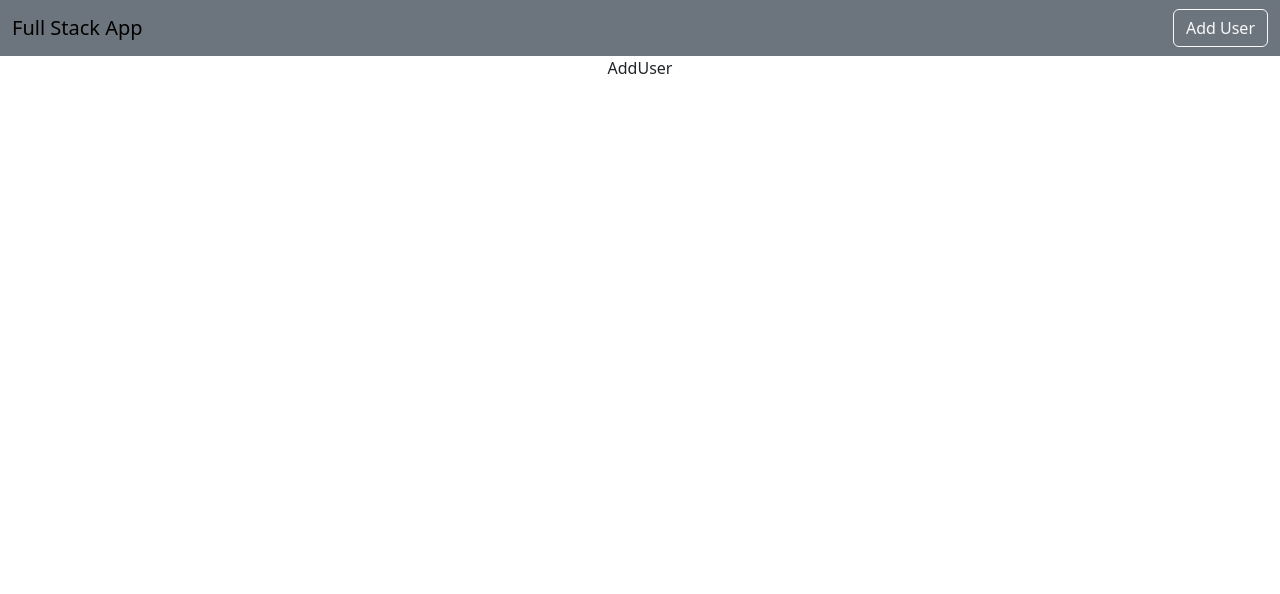
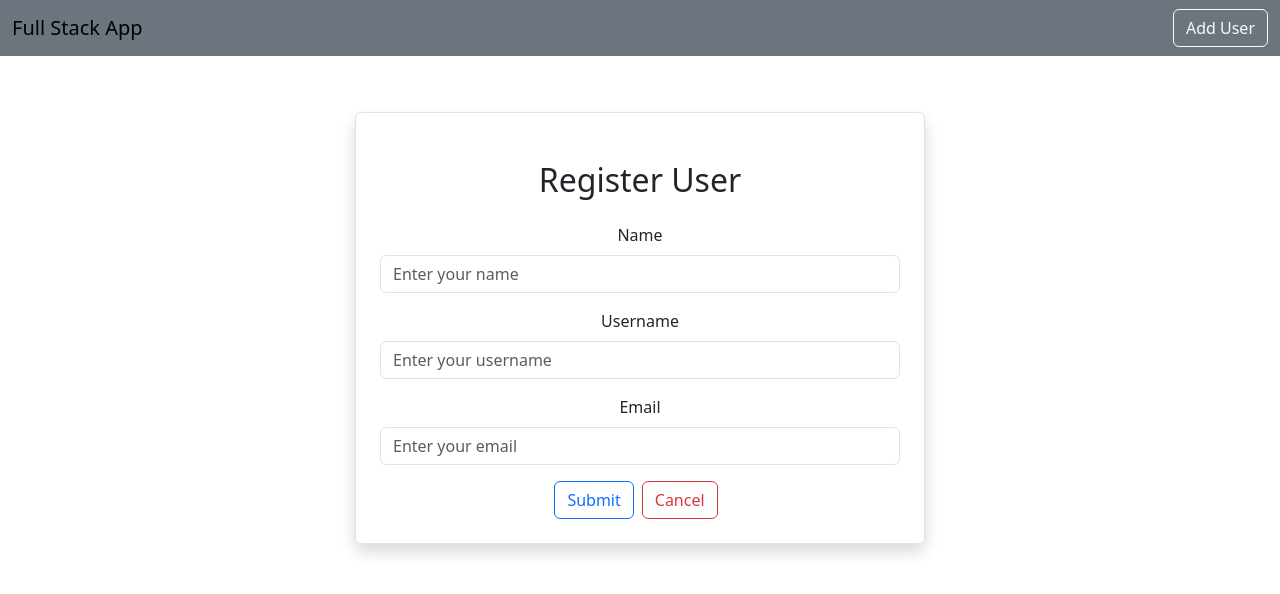
Before and after one commit to rusha-99/Full-Stack, a React (Create React App) app in the folder CRUD-App/fullstack-frontend/: page /adduser in a window 1280 px wide. Shown: the top 594 px of the page. Built offline with nearby package versions, Linux system fonts and the light colour scheme.

Commit message:
Update AddUser.js

```diff
--- a/CRUD-App/fullstack-frontend/src/users/AddUser.js
+++ b/CRUD-App/fullstack-frontend/src/users/AddUser.js
@@ -2,7 +2,54 @@
 
 const AddUser = () => {
   return (
-    <div>AddUser</div>
+    <div className="container mt-5">
+      <div className="row">
+        <div className="col-md-6 offset-md-3 border rounded p-4 mt-2 shadow">
+          <h2 className="text-center m-4">Register User</h2>
+          <div className="mb-3">
+            <label htmlFor="Name" className="form-label">
+              Name
+            </label>
+            <input
+              type="text"
+              className="form-control"
+              placeholder="Enter your name"
+              name="name"
+            />
+          </div>
+
+          <div className="mb-3">
+            <label htmlFor="Username" className="form-label">
+              Username
+            </label>
+            <input
+              type="text"
+              className="form-control"
+              placeholder="Enter your username"
+              name="username"
+            />
+          </div>
+
+          <div className="mb-3">
+            <label htmlFor="Email" className="form-label">
+              Email
+            </label>
+            <input
+              type="email"
+              className="form-control"
+              placeholder="Enter your email"
+              name="email"
+            />
+          </div>
+          <button type="submit" className="btn btn-outline-primary">
+            Submit
+          </button>
+          <button type="submit" className="btn btn-outline-danger mx-2">
+            Cancel
+          </button>
+        </div>
+      </div>
+    </div>
   )
 }
 
```
